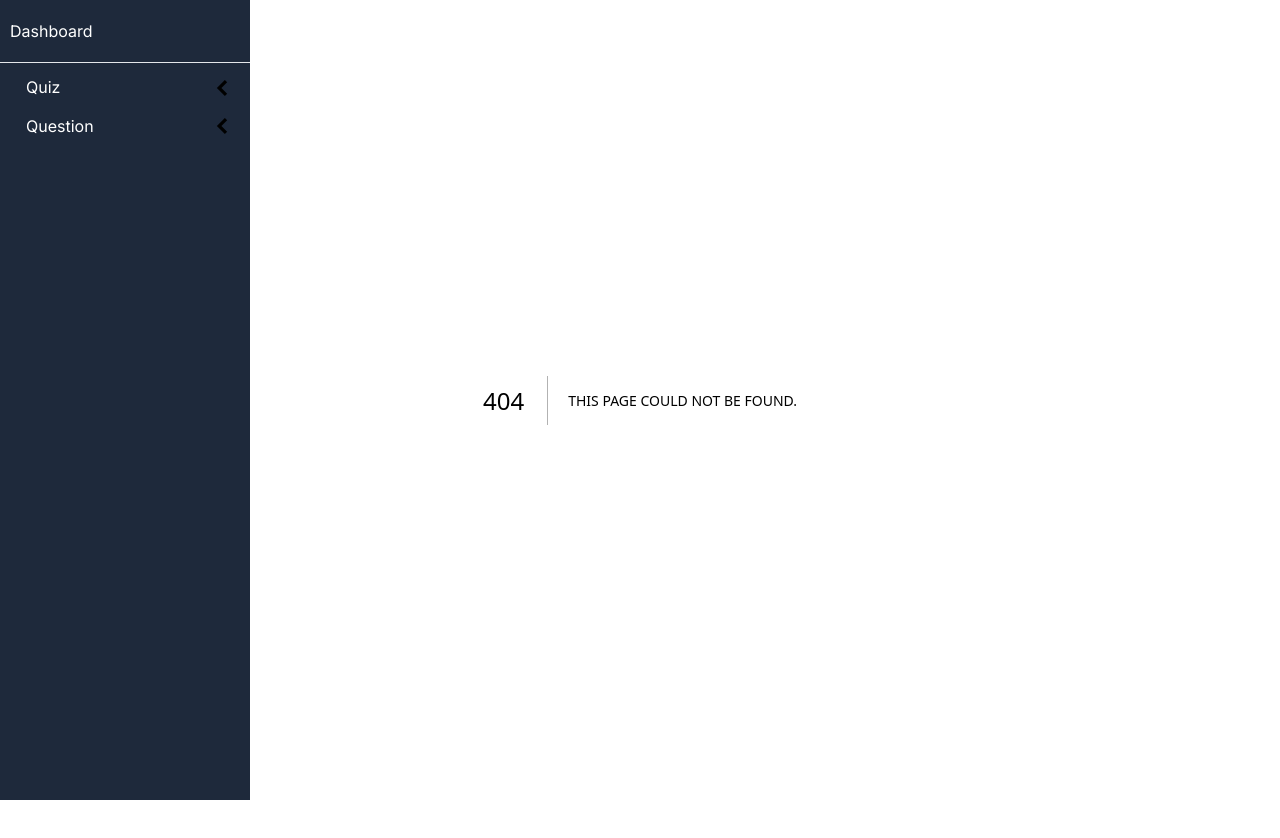
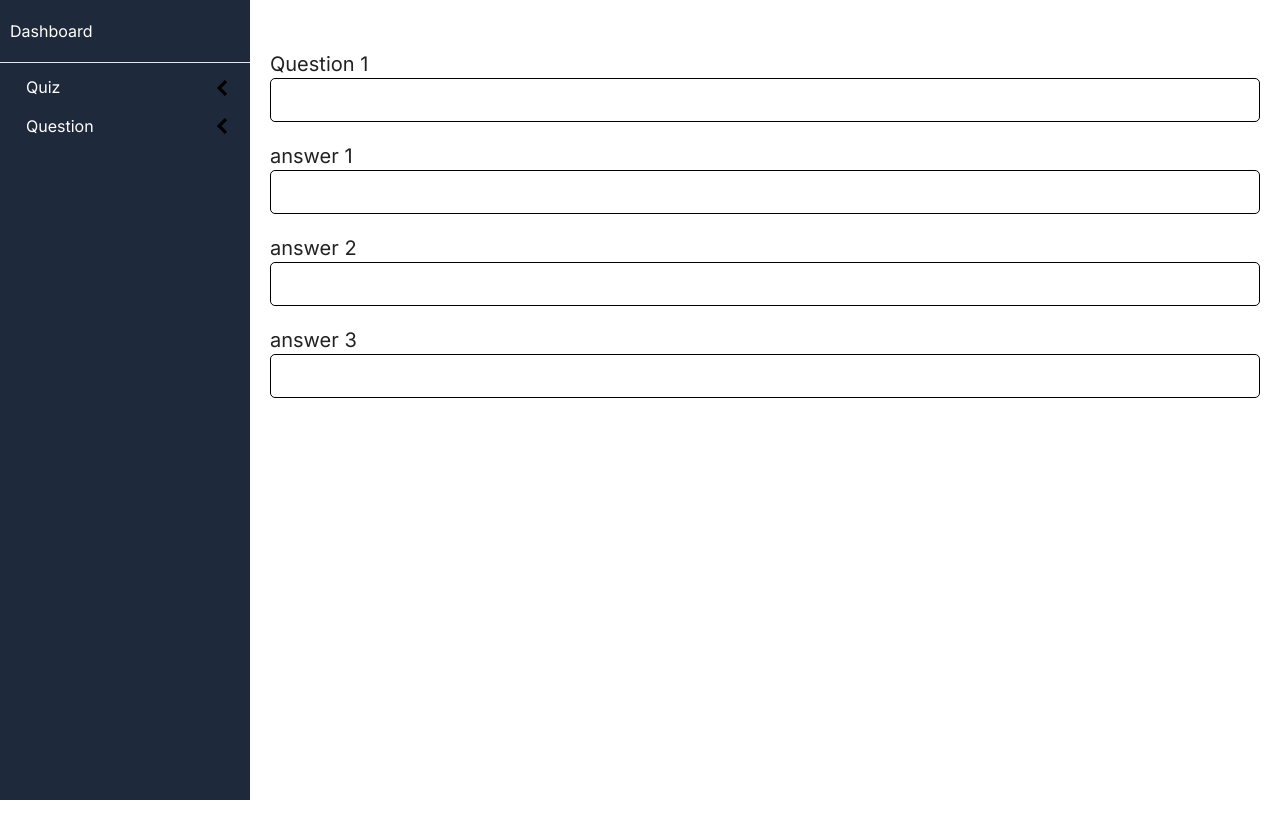
Before and after one commit to GiaHung02/quizfree-cms, a Next.js app: page /quiz/1 in a window 1280 px wide. Before the commit this address had no page. Shown: the top 838 px of the page. Before the commit the page ends 800 px from the top, so only its background shows below. Built offline with nearby package versions, Linux system fonts and the light colour scheme.

Commit message:
quizDetail(styles): create quizDetail layout

```diff
--- /dev/null
+++ b/src/app/quiz/[slug]/page.js
@@ -0,0 +1,51 @@
+'use client';
+import { useState, useEffect } from 'react';
+import { useParams } from 'next/navigation';
+import styles from './page.module.scss';
+import { getQuizById } from '@/services/quizService';
+import { questionList } from '@/data/fakeData.js';
+
+export default function QuizDetail() {
+    const { slug } = useParams();
+    const [quiz, setQuiz] = useState(null);
+
+    // useEffect(() => {
+    //     const fetchQuiz = async () => {
+    //         const data = await getQuizById(slug);
+    //         console.log(data);
+    //         setQuiz(data.data);
+    //     };
+    //     if (slug) fetchQuiz();
+    //     console.log(slug);
+
+    // }, [slug]);
+
+    useEffect(() => {
+        console.log(questionList);
+    }, []);
+
+    return (
+        <div className="dashboard">
+            <h1 className="title">{quiz?.title}</h1>
+
+            <div className={styles.formContainer}>
+                <div className={styles.formGroup}>
+                    <label htmlFor="question1">Question 1</label>
+                    <input className={styles.input} type="text" id="question1" name="question1" value={quiz?.question1} onChange={(e) => setQuiz({ ...quiz, question1: e.target.value })} />
+                </div>
+                <div className={styles.formGroup}>
+                    <label htmlFor="answer1">answer 1</label>
+                    <input className={styles.input} type="text" id="answer1" name="answer1" value={quiz?.answer1} onChange={(e) => setQuiz({ ...quiz, answer1: e.target.value })} />
+                </div>
+                <div className={styles.formGroup}>
+                    <label htmlFor="answer2">answer 2</label>
+                    <input className={styles.input} type="text" id="answer2" name="answer2" value={quiz?.answer2} onChange={(e) => setQuiz({ ...quiz, answer2: e.target.value })} />
+                </div>
+                <div className={styles.formGroup}>
+                    <label htmlFor="answer3">answer 3</label>
+                    <input className={styles.input} type="text" id="answer3" name="answer3" value={quiz?.answer3} onChange={(e) => setQuiz({ ...quiz, answer3: e.target.value })} />
+                </div>
+            </div>
+        </div>
+    );
+}
--- /dev/null
+++ b/src/app/quiz/[slug]/page.module.scss
@@ -0,0 +1,28 @@
+.title {
+    font-size: 24px;
+    font-weight: 600;
+    color: var(--color-text);
+    text-align: center;
+    margin-bottom: 20px;
+}
+
+.formContainer {
+
+
+    .formGroup {
+        margin-bottom: 20px;
+
+        label {
+            display: block;
+            font-size: 20px;
+        }
+
+        input {
+            padding: 12px;
+            border: 1px solid black;
+            border-radius: 5px;
+            width: 100%;
+        }
+    }
+
+}
```
